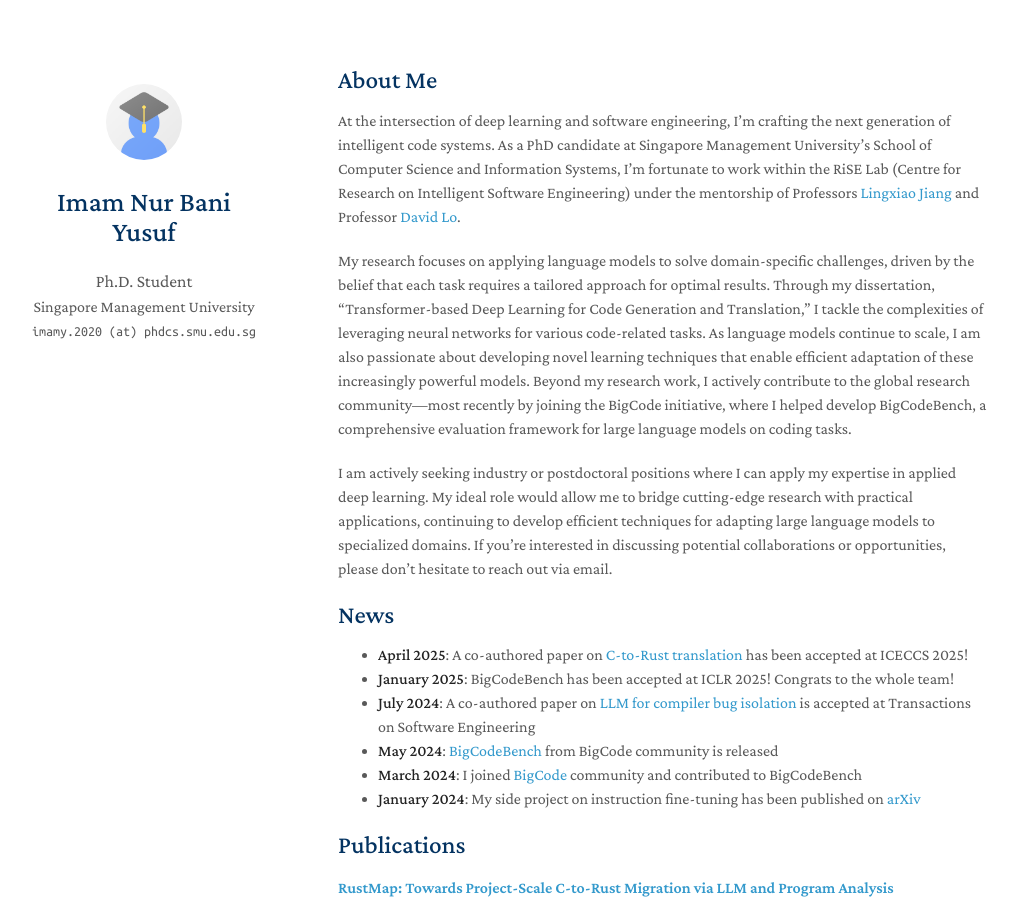
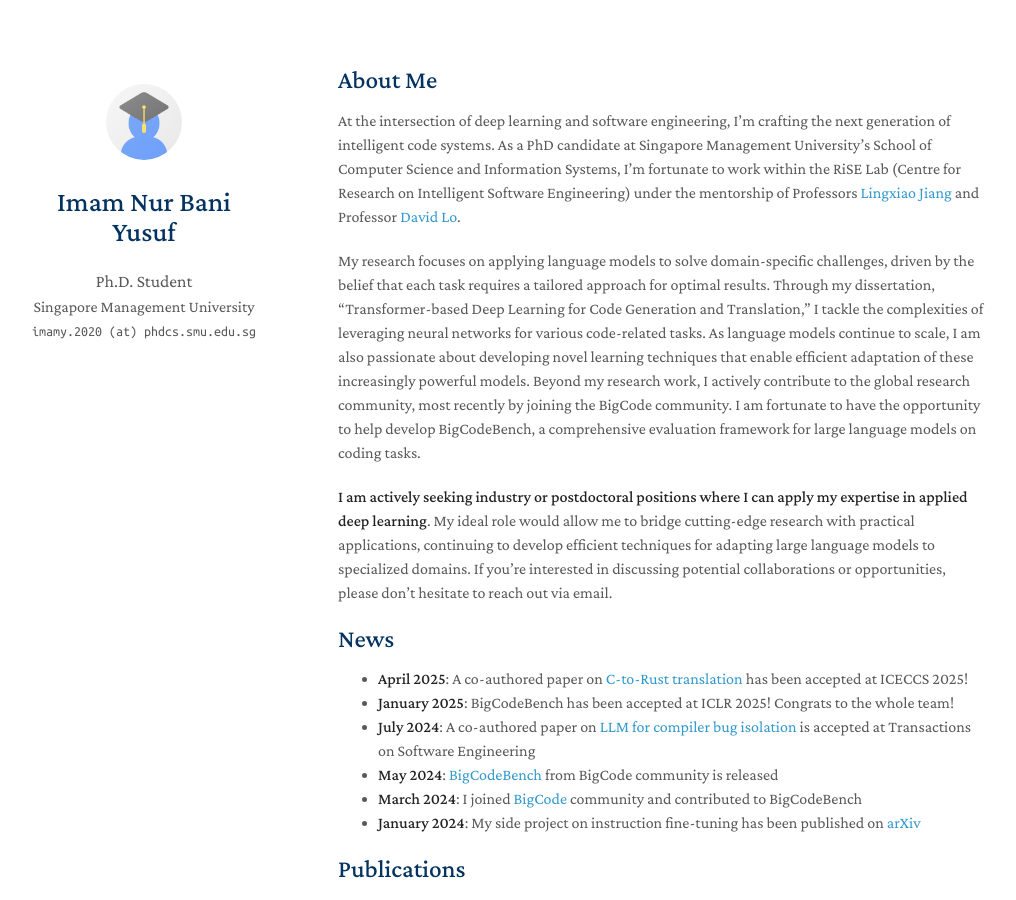
Before and after one commit to imamnurby/imamnurby.github.io, a Jekyll site: the page built from index.md, in a window 1280 px wide and 900 px high. Shown: the whole window, without its empty margins (132-1148 px from the left). Built offline with Jekyll 4.4.1, drawn with Linux system fonts in a browser that asks for light colours; nearby versions of some CDN libraries; a style sheet for code colours, icons or effects is not loaded; our own code applies the rules of GitHub Pages for plain Markdown files.

Commit message:
update index.md

```diff
--- a/index.md
+++ b/index.md
@@ -6,9 +6,9 @@ layout: homepage
 
 At the intersection of deep learning and software engineering, I'm crafting the next generation of intelligent code systems. As a PhD candidate at Singapore Management University's School of Computer Science and Information Systems, I'm fortunate to work within the RiSE Lab (Centre for Research on Intelligent Software Engineering) under the mentorship of Professors [Lingxiao Jiang](http://www.mysmu.edu/faculty/lxjiang/#gsc.tab=0) and Professor [David Lo](http://www.mysmu.edu/faculty/davidlo/).
 
-My research focuses on applying language models to solve domain-specific challenges, driven by the belief that each task requires a tailored approach for optimal results. Through my dissertation, "Transformer-based Deep Learning for Code Generation and Translation," I tackle the complexities of leveraging neural networks for various code-related tasks. As language models continue to scale, I am also passionate about developing novel learning techniques that enable efficient adaptation of these increasingly powerful models. Beyond my research work, I actively contribute to the global research community—most recently by joining the BigCode initiative, where I helped develop BigCodeBench, a comprehensive evaluation framework for large language models on coding tasks.
+My research focuses on applying language models to solve domain-specific challenges, driven by the belief that each task requires a tailored approach for optimal results. Through my dissertation, "Transformer-based Deep Learning for Code Generation and Translation," I tackle the complexities of leveraging neural networks for various code-related tasks. As language models continue to scale, I am also passionate about developing novel learning techniques that enable efficient adaptation of these increasingly powerful models. Beyond my research work, I actively contribute to the global research community, most recently by joining the BigCode community. I am fortunate to have the opportunity to help develop BigCodeBench, a comprehensive evaluation framework for large language models on coding tasks.
 
-I am actively seeking industry or postdoctoral positions where I can apply my expertise in applied deep learning. My ideal role would allow me to bridge cutting-edge research with practical applications, continuing to develop efficient techniques for adapting large language models to specialized domains. If you're interested in discussing potential collaborations or opportunities, please don't hesitate to reach out via email.
+**I am actively seeking industry or postdoctoral positions where I can apply my expertise in applied deep learning**. My ideal role would allow me to bridge cutting-edge research with practical applications, continuing to develop efficient techniques for adapting large language models to specialized domains. If you're interested in discussing potential collaborations or opportunities, please don't hesitate to reach out via email.
 
 ## News
 - **April 2025**: A co-authored paper on [C-to-Rust translation](https://arxiv.org/abs/2503.17741v1) has been accepted at ICECCS 2025!
```
